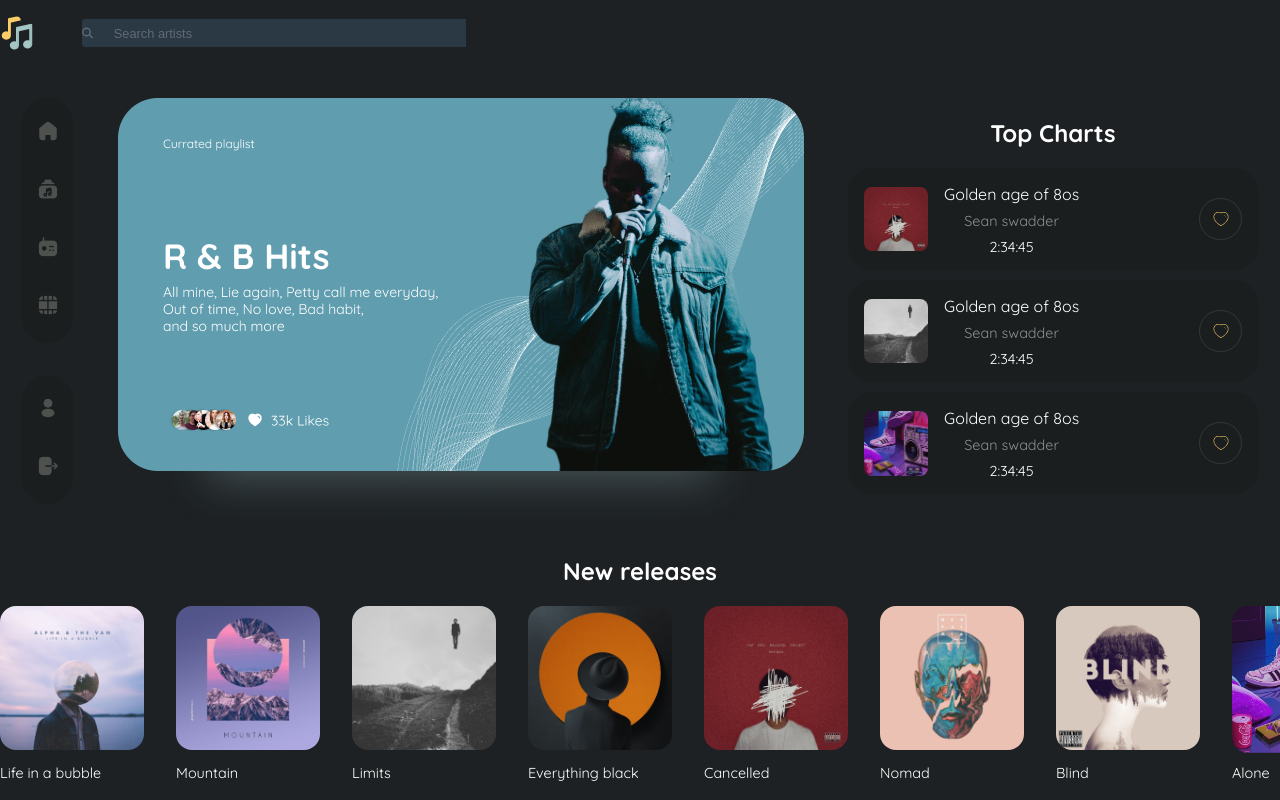
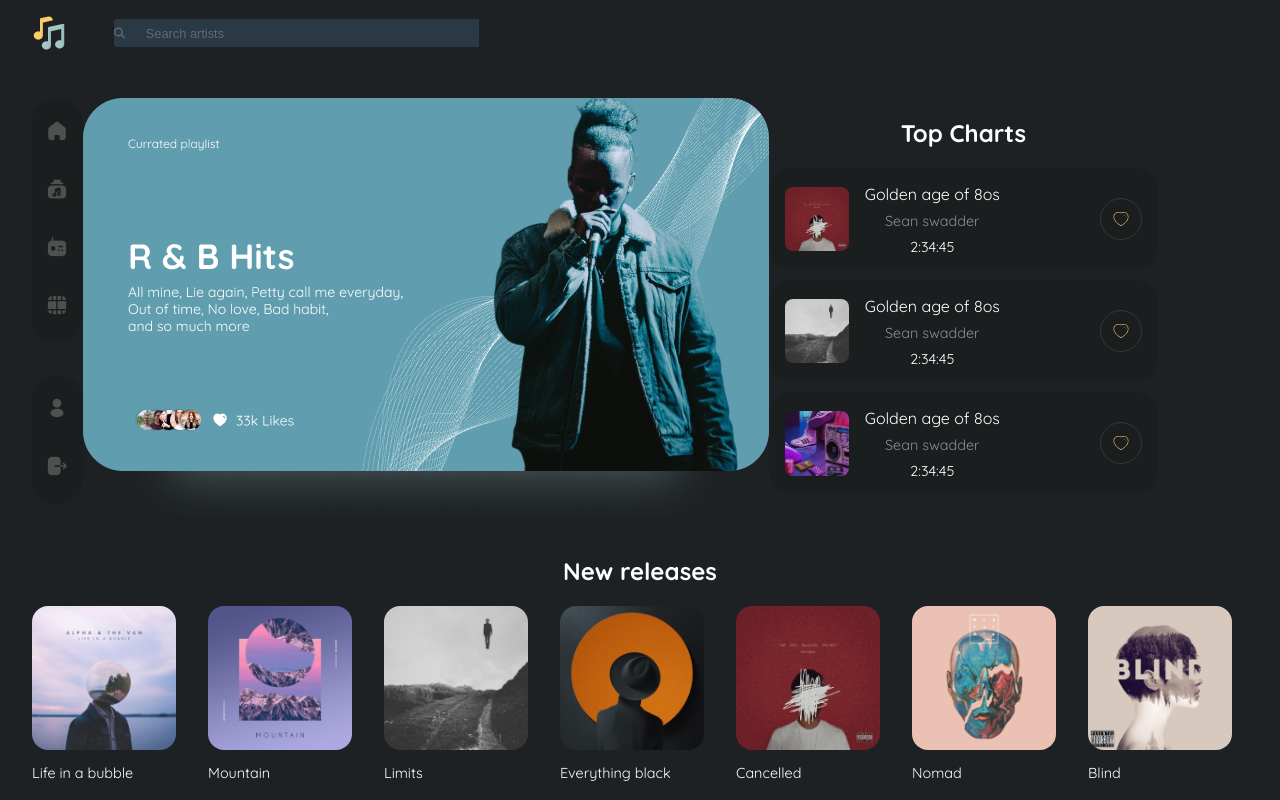
Before and after one commit to The-indigo/kaboom, a React (Create React App) app: page / in a window 1280 px wide. Built offline with nearby package versions, Linux system fonts and the light colour scheme.

Commit message:
new releases

```diff
--- a/src/components/Home/Home.css
+++ b/src/components/Home/Home.css
@@ -8,6 +8,11 @@ input:focus {
 
 input::placeholder {
     font-size: .8rem;
+}
+
+.container {
+    width: 95%;
+    margin: 0 auto;
 }
 
 .header {
@@ -51,7 +56,7 @@ input::placeholder {
 .nav-hero-section {
     display: flex;
     margin-top: 3rem;
-    justify-content: space-around;
+    /* justify-content: space-around; */
 }
 
 .navigation-1,
--- a/src/components/Home/Home.js
+++ b/src/components/Home/Home.js
@@ -8,6 +8,9 @@ import Newreleases from "../shared/Newreleases/Newreleases";
 const Home = () => {
   return (
     <>
+      <div className="container">
+
+
       <header className="header">
         <img src="images/logo.png" alt="logo" />
 
@@ -97,7 +100,8 @@ const Home = () => {
 
                   </div>
                    </section>
-      </main>
+        </main>
+           </div>
     </>
   );
 };
```
